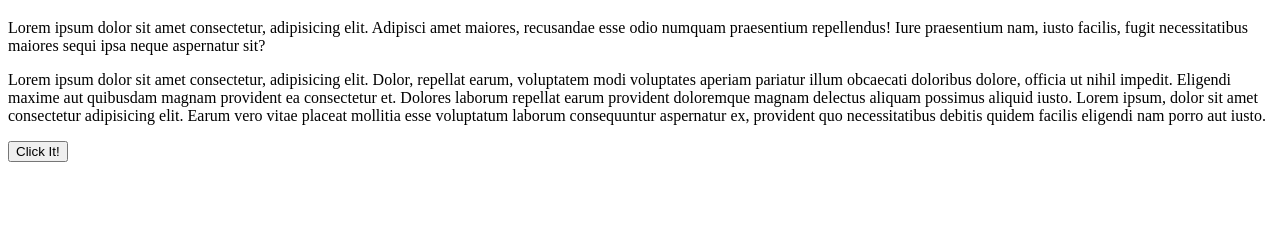
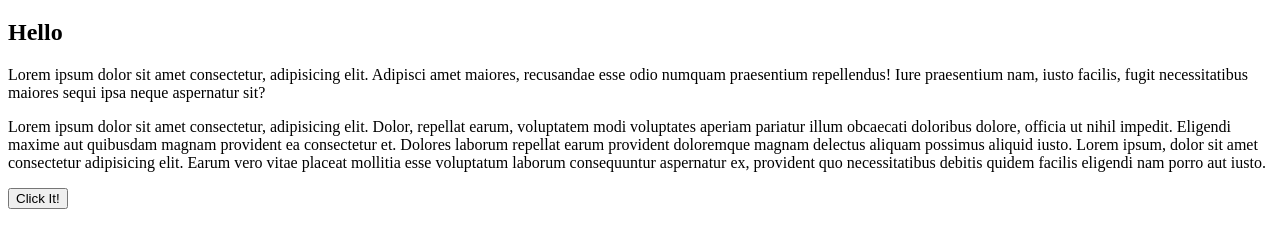
Before and after one commit to SwapnadipProdhan/GitDemo, a plain HTML site: page index.html in a window 1280 px wide. Shown: the part 61-308 px from the top of the page. Drawn offline with Linux system fonts and the light colour scheme.

Commit message:
addheading

```diff
--- a/index.html
+++ b/index.html
@@ -7,6 +7,7 @@
   </head>
   <body>
     <h1>My Heading Project in master</h1>
+    <h2>Hello</h2>
     <p>
       Lorem ipsum dolor sit amet consectetur, adipisicing elit. Adipisci amet
       maiores, recusandae esse odio numquam praesentium repellendus! Iure
@@ -14,8 +15,16 @@
       neque aspernatur sit?
     </p>
     <p>
-      Lorem ipsum dolor sit amet consectetur, adipisicing elit. Dolor, repellat earum, voluptatem modi voluptates aperiam pariatur illum obcaecati doloribus dolore, officia ut nihil impedit. Eligendi maxime aut quibusdam magnam provident ea consectetur et. Dolores laborum repellat earum provident doloremque magnam delectus aliquam possimus aliquid iusto. Lorem ipsum, dolor sit amet consectetur adipisicing elit. Earum vero vitae placeat mollitia esse voluptatum laborum consequuntur aspernatur ex, provident quo necessitatibus debitis quidem facilis eligendi nam porro aut iusto.
+      Lorem ipsum dolor sit amet consectetur, adipisicing elit. Dolor, repellat
+      earum, voluptatem modi voluptates aperiam pariatur illum obcaecati
+      doloribus dolore, officia ut nihil impedit. Eligendi maxime aut quibusdam
+      magnam provident ea consectetur et. Dolores laborum repellat earum
+      provident doloremque magnam delectus aliquam possimus aliquid iusto. Lorem
+      ipsum, dolor sit amet consectetur adipisicing elit. Earum vero vitae
+      placeat mollitia esse voluptatum laborum consequuntur aspernatur ex,
+      provident quo necessitatibus debitis quidem facilis eligendi nam porro aut
+      iusto.
     </p>
-    <button type = "button">Click It!</button>
+    <button type="button">Click It!</button>
   </body>
 </html>
```
